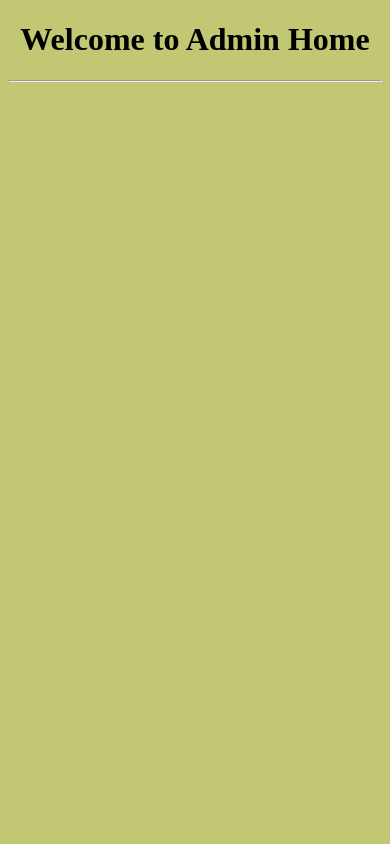
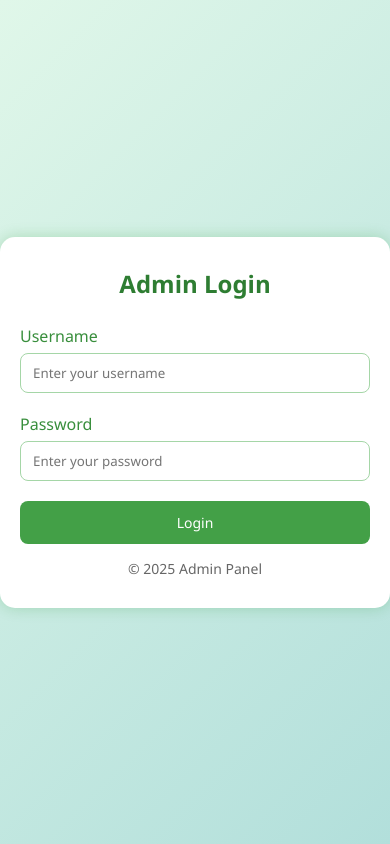
Before and after one commit to SanketTOPS/04Feb_Python, a Django app: page /adminapp/ in a window 390 px wide. Run offline with Django 5.2, Linux system fonts and the light colour scheme.

Commit message:
AdminApp

```diff
--- a/Django/BatchProject/BatchProject/urls.py
+++ b/Django/BatchProject/BatchProject/urls.py
@@ -17,9 +17,11 @@ Including another URLconf
 
 from django.contrib import admin
 from django.urls import path, include
+from django.conf import settings
+from django.conf.urls.static import static
 
 urlpatterns = [
     path("admin/", admin.site.urls),
     path("", include("noteapp.urls")),
     path("adminapp/", include("adminapp.urls")),
-]
+] + static(settings.MEDIA_URL, document_root=settings.MEDIA_ROOT)
--- a/Django/BatchProject/adminapp/templates/adminhome.html
+++ b/Django/BatchProject/adminapp/templates/adminhome.html
@@ -2,14 +2,136 @@
 <html lang="en">
 
 <head>
-    <meta charset="UTF-8">
-    <meta name="viewport" content="width=device-width, initial-scale=1.0">
-    <title>Admin | Home</title>
+    <meta charset="UTF-8" />
+    <meta name="viewport" content="width=device-width, initial-scale=1.0" />
+    <title>Admin Dashboard</title>
+    <style>
+        * {
+            margin: 0;
+            padding: 0;
+            box-sizing: border-box;
+            font-family: 'Segoe UI', Tahoma, Geneva, Verdana, sans-serif;
+        }
+
+        body {
+            display: flex;
+            min-height: 100vh;
+            background-color: #f1fdf4;
+        }
+
+        .sidebar {
+            width: 220px;
+            background-color: #2e7d32;
+            color: #fff;
+            padding: 20px;
+            position: fixed;
+            height: 100vh;
+        }
+
+        .sidebar h2 {
+            margin-bottom: 30px;
+            font-size: 22px;
+            text-align: center;
+        }
+
+        .sidebar a {
+            display: block;
+            color: #fff;
+            text-decoration: none;
+            padding: 10px 0;
+            margin: 10px 0;
+            border-bottom: 1px solid rgba(255, 255, 255, 0.2);
+            transition: background 0.3s;
+        }
+
+        .sidebar a:hover {
+            background-color: #388e3c;
+            border-radius: 4px;
+            padding-left: 10px;
+        }
+
+        .main-content {
+            margin-left: 220px;
+            padding: 30px;
+            width: calc(100% - 220px);
+        }
+
+        .main-content h1 {
+            margin-bottom: 30px;
+            color: #2e7d32;
+        }
+
+        .card-container {
+            display: grid;
+            grid-template-columns: repeat(auto-fit, minmax(250px, 1fr));
+            gap: 30px;
+        }
+
+        .card {
+            background-color: #ffffff;
+            padding: 30px;
+            border-radius: 15px;
+            box-shadow: 0 4px 15px rgba(0, 128, 0, 0.1);
+            text-align: center;
+            transition: transform 0.3s, box-shadow 0.3s;
+        }
+
+        .card:hover {
+            transform: translateY(-5px);
+            box-shadow: 0 6px 20px rgba(0, 128, 0, 0.2);
+        }
+
+        .card a {
+            text-decoration: none;
+            color: #2e7d32;
+            font-size: 20px;
+            font-weight: bold;
+        }
+
+        .card a:hover {
+            color: #1b5e20;
+        }
+
+        @media (max-width: 768px) {
+            .sidebar {
+                display: none;
+            }
+
+            .main-content {
+                margin: 0;
+                width: 100%;
+                padding: 20px;
+            }
+        }
+    </style>
 </head>
 
-<body style="background-color: rgb(193, 199, 114);">
-    <h1 style="text-align: center;">Welcome to Admin Home</h1>
-    <hr>
+<body>
+
+    <!-- Sidebar -->
+    <div class="sidebar">
+        <h2>Admin Panel</h2>
+        <a href="#">Dashboard</a>
+        <a href="allusers.html">All Users</a>
+        <a href="allnotes.html">All Notes</a>
+        <a href="#">Settings</a>
+        <a href="#">Logout</a>
+    </div>
+
+    <!-- Main Content -->
+    <div class="main-content">
+        <h1>Welcome, Admin</h1>
+
+        <div class="card-container">
+            <div class="card">
+                <a href="/adminapp/admin_alluser">View All Users</a>
+            </div>
+            <div class="card">
+                <a href="/adminapp/admin_allnotes">View All Notes</a>
+            </div>
+        </div>
+    </div>
+
 </body>
 
 </html>
--- /dev/null
+++ b/Django/BatchProject/adminapp/templates/adminlogin.html
@@ -0,0 +1,118 @@
+<!DOCTYPE html>
+<html lang="en">
+
+<head>
+    <meta charset="UTF-8" />
+    <meta name="viewport" content="width=device-width, initial-scale=1.0" />
+    <title>Admin Login</title>
+    <style>
+        * {
+            margin: 0;
+            padding: 0;
+            box-sizing: border-box;
+            font-family: 'Segoe UI', Tahoma, Geneva, Verdana, sans-serif;
+        }
+
+        body {
+            background: linear-gradient(135deg, #e0f7e9, #b2dfdb);
+            min-height: 100vh;
+            display: flex;
+            justify-content: center;
+            align-items: center;
+        }
+
+        .login-container {
+            background: #ffffff;
+            padding: 40px 30px;
+            border-radius: 15px;
+            box-shadow: 0 0 15px rgba(0, 128, 0, 0.2);
+            width: 100%;
+            max-width: 400px;
+        }
+
+        .login-container h2 {
+            text-align: center;
+            margin-bottom: 25px;
+            color: #2e7d32;
+        }
+
+        .form-group {
+            margin-bottom: 20px;
+        }
+
+        .form-group label {
+            display: block;
+            margin-bottom: 6px;
+            color: #388e3c;
+        }
+
+        .form-group input {
+            width: 100%;
+            padding: 10px 12px;
+            border: 1px solid #a5d6a7;
+            border-radius: 8px;
+            outline: none;
+            transition: border-color 0.3s;
+        }
+
+        .form-group input:focus {
+            border-color: #66bb6a;
+        }
+
+        .login-btn {
+            width: 100%;
+            padding: 12px;
+            background-color: #43a047;
+            border: none;
+            color: #ffffff;
+            font-size: 16px;
+            border-radius: 8px;
+            cursor: pointer;
+            transition: background-color 0.3s;
+        }
+
+        .login-btn:hover {
+            background-color: #2e7d32;
+        }
+
+        .footer {
+            margin-top: 15px;
+            text-align: center;
+            color: #666;
+            font-size: 14px;
+        }
+
+        @media (max-width: 500px) {
+            .login-container {
+                padding: 30px 20px;
+            }
+
+            .login-btn {
+                font-size: 14px;
+            }
+        }
+    </style>
+</head>
+
+<body>
+    <div class="login-container">
+        <h2>Admin Login</h2>
+        <form method="post">
+            {% csrf_token %}
+            <div class="form-group">
+                <label for="username">Username</label>
+                <input type="text" name="username" id="username" placeholder="Enter your username" required />
+            </div>
+            <div class="form-group">
+                <label for="password">Password</label>
+                <input type="password" name="password" id="password" placeholder="Enter your password" required />
+            </div>
+            <button type="submit" class="login-btn">Login</button>
+        </form>
+        <div class="footer">
+            &copy; 2025 Admin Panel
+        </div>
+    </div>
+</body>
+
+</html>
--- a/Django/BatchProject/adminapp/urls.py
+++ b/Django/BatchProject/adminapp/urls.py
@@ -3,5 +3,8 @@ from django.urls import path, include
 from adminapp import views
 
 urlpatterns = [
-    path("", views.adminhome),
+    path("", views.adminlogin),
+    path("adminhome/", views.adminhome, name="adminhome"),
+    path("admin_alluser/", views.admin_alluser, name="admin_alluser"),
+    path("admin_allnotes/", views.admin_allnotes, name="admin_allnotes"),
 ]
--- a/Django/BatchProject/adminapp/views.py
+++ b/Django/BatchProject/adminapp/views.py
@@ -1,7 +1,31 @@
-from django.shortcuts import render
+from django.shortcuts import render, redirect
+from noteapp.models import *
 
 # Create your views here.
 
 
+def adminlogin(request):
+    if request.method == "POST":
+        unm = request.POST["username"]
+        pas = request.POST["password"]
+
+        if unm == "admin" and pas == "admin@123":
+            print("Login Successfull!")
+            return redirect("adminhome")
+        else:
+            print("Error! Invalid Username or Password...")
+    return render(request, "adminlogin.html")
+
+
 def adminhome(request):
     return render(request, "adminhome.html")
+
+
+def admin_alluser(request):
+    alluser = Usersignup.objects.all()
+    return render(request, "admin_alluser.html", {"alluser": alluser})
+
+
+def admin_allnotes(request):
+    allnotes = Notes.objects.all()
+    return render(request, "admin_allnotes.html", {"allnotes": allnotes})
--- a/Django/BatchProject/noteapp/views.py
+++ b/Django/BatchProject/noteapp/views.py
@@ -21,7 +21,6 @@ def notes(request):
         form = NotesForm(request.POST, request.FILES)
         if form.is_valid():
             cuser = form.save(commit=False)
-            # cuser.submitted_at = datetime.now()
             cuser.status = "Pending"
             cuser.username = username
             cuser.save()
```
Also changed, not shown: Django/BatchProject/adminapp/templates/admin_allnotes.html (added, +190 -0 lines), Django/BatchProject/adminapp/templates/admin_alluser.html (added, +120 -0 lines), Django/BatchProject/media/NotesFiles/Top-10-SEO-Trends.png (added).
